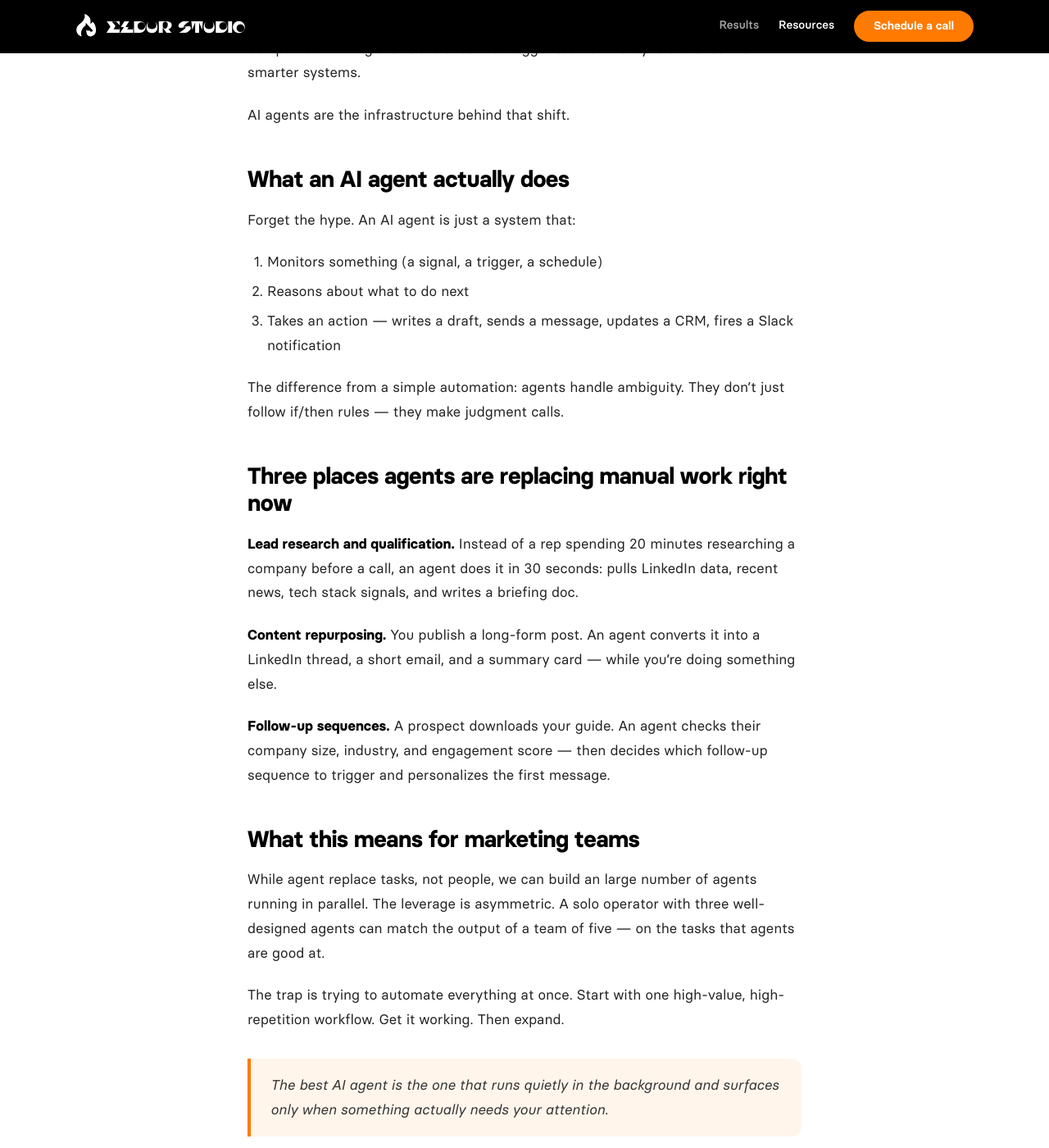
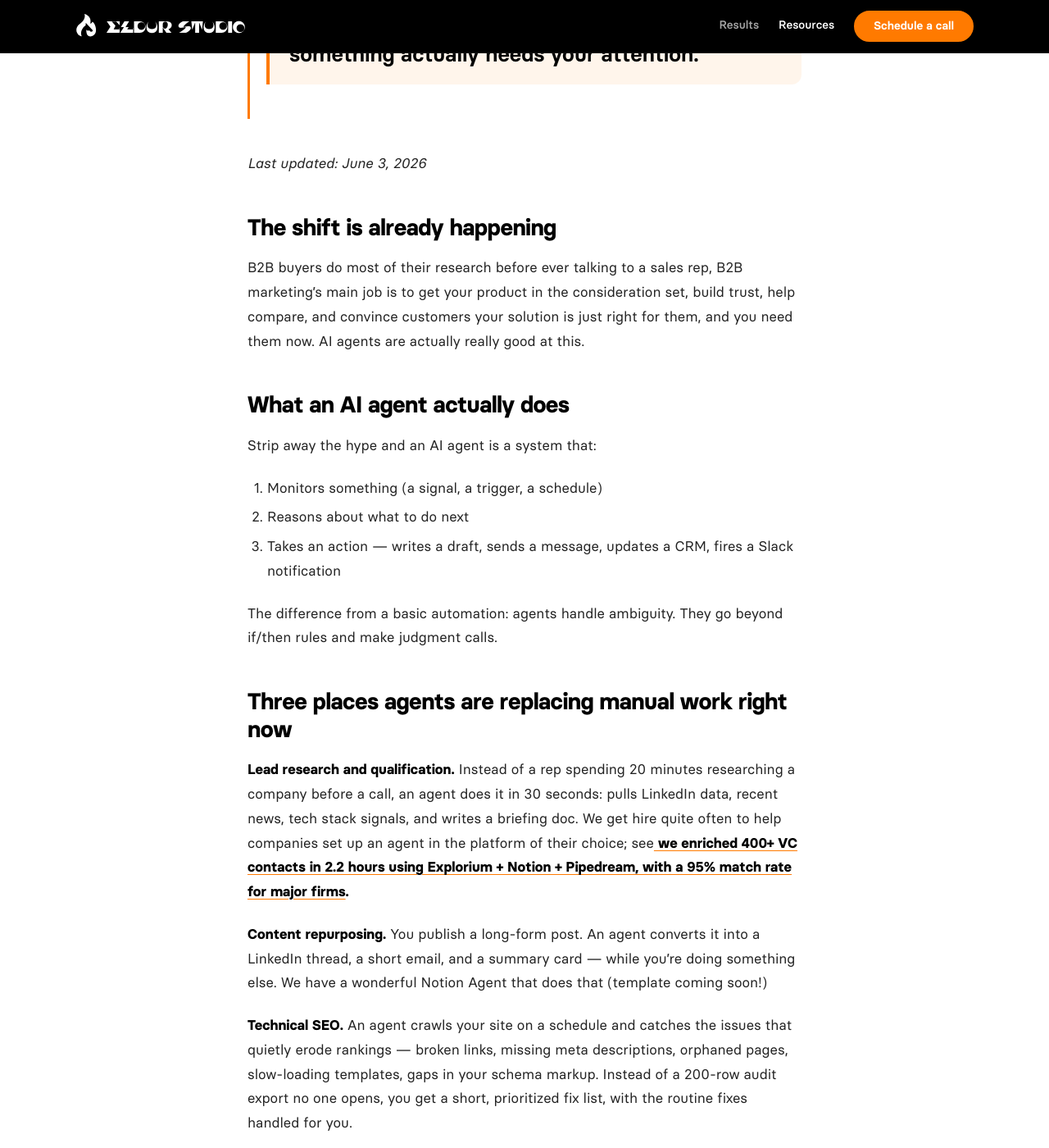
Before and after one commit to UberVero/ES2website, a Jekyll site: the page built from _posts/2026-03-04-ai-agents-b2b-marketing.md, in a window 1280 px wide and 1400 px high, scrolled down 1154 px. Shown: the whole window at 82% size. Built offline with Jekyll 4.4.1, drawn with Linux system fonts in a browser that asks for light colours; comment, search, counter and statistics services are not loaded; some of the changed text lies outside the part shown.

Commit message:
chore: sync posts from Notion [skip ci]

```diff
--- a/_posts/2026-03-04-ai-agents-b2b-marketing.md
+++ b/_posts/2026-03-04-ai-agents-b2b-marketing.md
@@ -2,6 +2,7 @@
 title: "How AI Agents Are Changing B2B Marketing (And What to Do About It)"
 slug: "ai-agents-b2b-marketing"
 description: "Most B2B marketing teams are still doing things manually that AI agents can handle in seconds. Here's what's actually changing and how one-person teams can compete."
+key_quote: "The best AI agent is the one that runs quietly in the background and surfaces only when something actually needs your attention."
 author: "Veronica"
 post_type: "article"
 category: "AI & Automation"
@@ -17,53 +18,53 @@ render_with_liquid: false
 ---
 
 
+_Last updated: June 3, 2026_
+
+
 ## The shift is already happening
 
 
-B2B buyers now do most of their research before ever talking to a sales rep. The companies winning aren't the ones with bigger teams — they're the ones with smarter systems.
-
-
-AI agents are the infrastructure behind that shift.
+B2B buyers do most of their research before ever talking to a sales rep, B2B marketing’s main job is to get your product in the consideration set, build trust, help compare, and convince customers your solution is just right for them, and you need them now. AI agents are actually really good at this.
 
 
 ## What an AI agent actually does
 
 
-Forget the hype. An AI agent is just a system that:
+Strip away the hype and an AI agent is a system that:
 
 1. Monitors something (a signal, a trigger, a schedule)
 2. Reasons about what to do next
 3. Takes an action — writes a draft, sends a message, updates a CRM, fires a Slack notification
 
-The difference from a simple automation: agents handle ambiguity. They don't just follow if/then rules — they make judgment calls.
+The difference from a basic automation: agents handle ambiguity. They go beyond if/then rules and make judgment calls.
 
 
 ## Three places agents are replacing manual work right now
 
 
-**Lead research and qualification.** Instead of a rep spending 20 minutes researching a company before a call, an agent does it in 30 seconds: pulls LinkedIn data, recent news, tech stack signals, and writes a briefing doc.
+**Lead research and qualification.** Instead of a rep spending 20 minutes researching a company before a call, an agent does it in 30 seconds: pulls LinkedIn data, recent news, tech stack signals, and writes a briefing doc. We get hire quite often to help companies set up an agent in the platform of their choice; see[ ](https://eldur.studio/resources/notion-crm-enrichment-explorium/)[**we enriched 400+ VC contacts in 2.2 hours using Explorium + Notion + Pipedream, with a 95% match rate for major firms**](https://eldur.studio/resources/notion-crm-enrichment-explorium/)**.**
 
 
-**Content repurposing.** You publish a long-form post. An agent converts it into a LinkedIn thread, a short email, and a summary card — while you're doing something else.
+**Content repurposing.** You publish a long-form post. An agent converts it into a LinkedIn thread, a short email, and a summary card — while you're doing something else. We have a wonderful Notion Agent that does that (template coming soon!)
 
 
-**Follow-up sequences.** A prospect downloads your guide. An agent checks their company size, industry, and engagement score — then decides which follow-up sequence to trigger and personalizes the first message.
+**Technical SEO.** An agent crawls your site on a schedule and catches the issues that quietly erode rankings — broken links, missing meta descriptions, orphaned pages, slow-loading templates, gaps in your schema markup. Instead of a 200-row audit export no one opens, you get a short, prioritized fix list, with the routine fixes handled for you.
 
 
 ## What this means for marketing teams
 
 
-While agent replace tasks, not people, we can build an large number of agents running in parallel. The leverage is asymmetric. A solo operator with three well-designed agents can match the output of a team of five — on the tasks that agents are good at.
+Agents replace tasks, not people. But you can run a large number of them in parallel, and the math works in your favor. A solo operator with three well-designed agents can match the output of a team of five — on the work that agents are good at.
 
 
 The trap is trying to automate everything at once. Start with one high-value, high-repetition workflow. Get it working. Then expand.
 
 > The best AI agent is the one that runs quietly in the background and surfaces only when something actually needs your attention.
 
-## Find the low hanging fruit
+## Start with one workflow
 
 
 Map your last five workdays. Find the task you did most often that required the least judgment. That's your first agent.
 
 
-If you're not sure where to start, [schedule a call](https://www.notion.so/resources/) — we scope these in 30 minutes.
+If you're not sure where to start, [book a call](https://www.notion.so/resources/) and I'll scope it with you in 30 minutes.
```
Also changed, not shown: _posts/2026-06-03-core-anatomy-of-an-ai-agent.md (added, +264 -0 lines).
